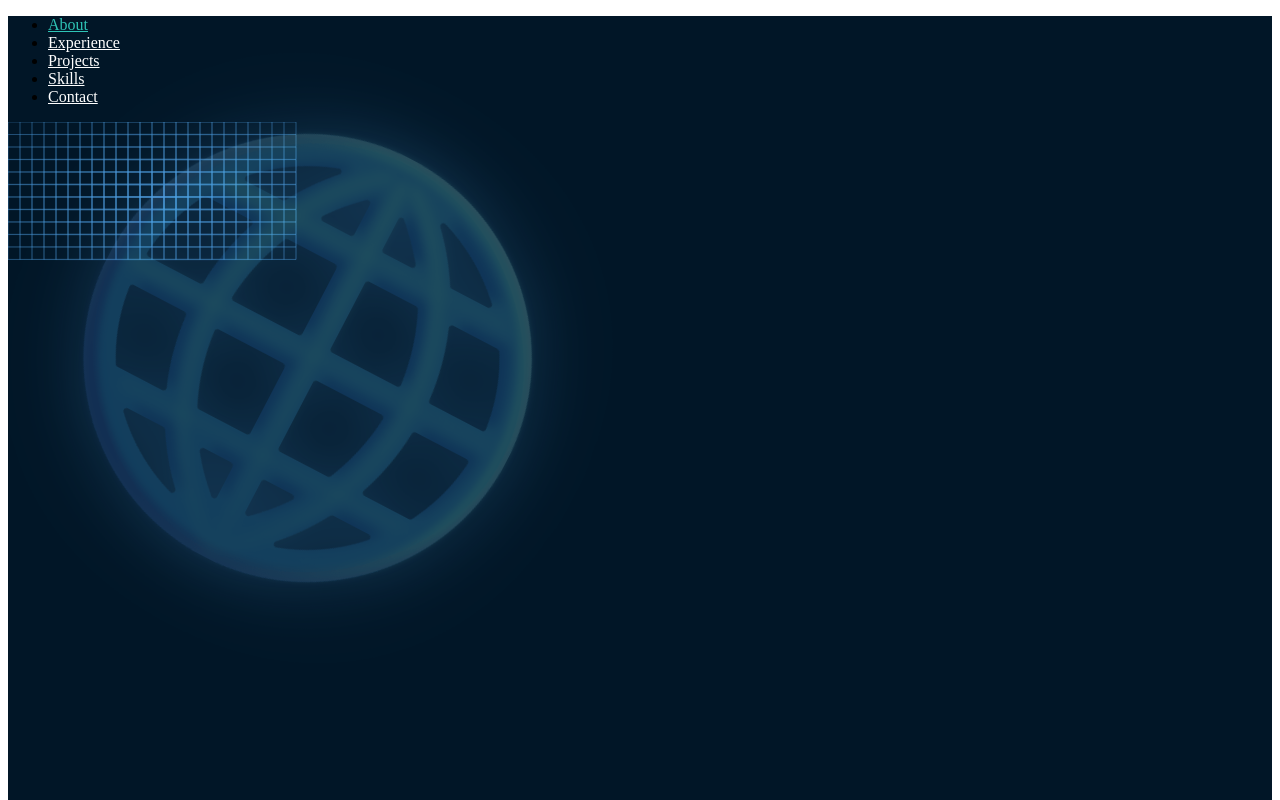
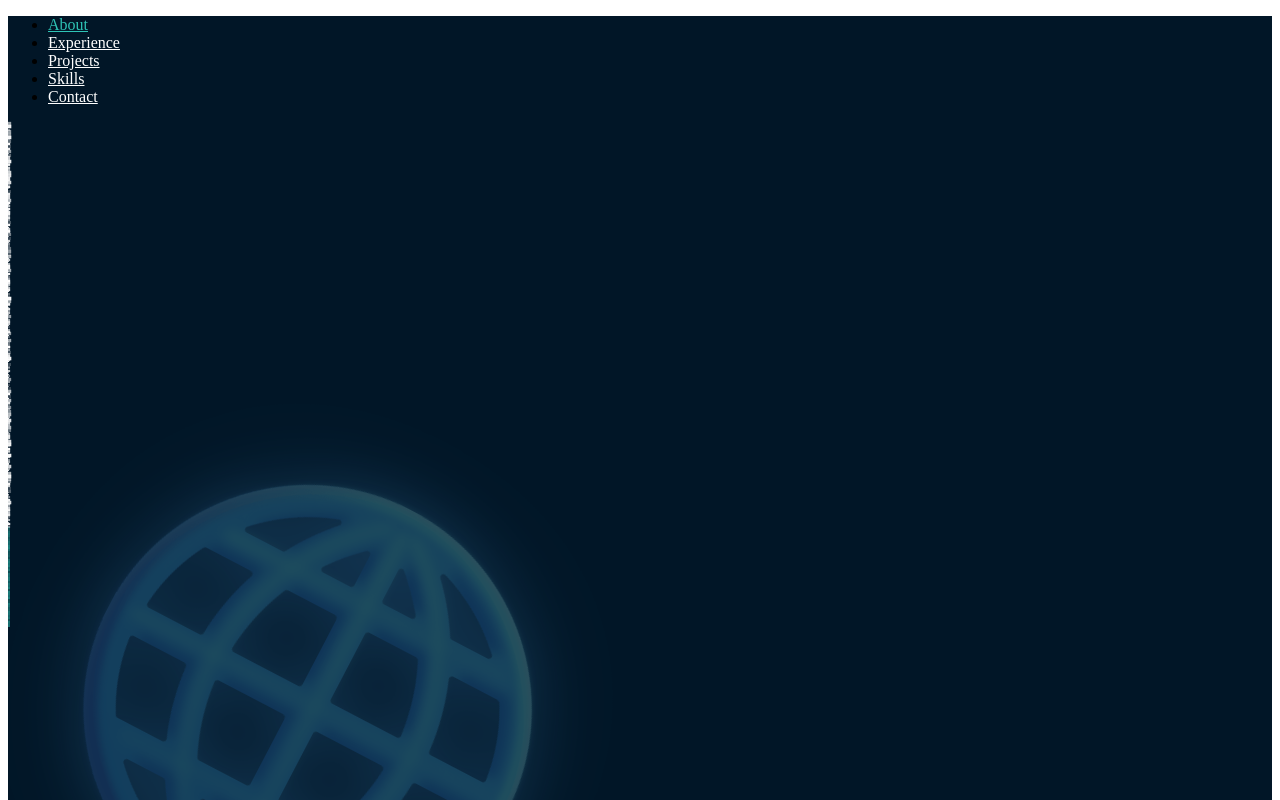
Before and after one commit to Steve-IX/Portfolio, a Next.js app: page / in a window 1280 px wide. Shown: the top 800 px of the page. Built offline with nearby package versions, Linux system fonts and the light colour scheme.

Commit message:
feat: Add cosmic background with shooting stars

```diff
--- a/app/page.jsx
+++ b/app/page.jsx
@@ -30,195 +30,117 @@
   };
 };
 
-// Animated Grid Background Component
-const AnimatedGridBackground = () => {
-  const [mousePosition, setMousePosition] = useState({ x: 0.5, y: 0.5 });
+// Cosmic Background Component
+const CosmicBackground = () => {
+  // Generate random stars
+  const stars = Array.from({ length: 200 }).map((_, i) => ({
+    id: i,
+    x: Math.random() * 100,
+    y: Math.random() * 100,
+    size: Math.random() * 2 + 1,
+    duration: Math.random() * 3 + 2,
+    delay: Math.random() * 2,
+  }));
 
-  const handleMouseMove = (e) => {
-    const rect = e.currentTarget.getBoundingClientRect();
-    const x = (e.clientX - rect.left) / rect.width;
-    const y = (e.clientY - rect.top) / rect.height;
-    setMousePosition({ x: Math.max(0, Math.min(1, x)), y: Math.max(0, Math.min(1, y)) });
-  };
+  // Generate shooting stars
+  const shootingStars = Array.from({ length: 8 }).map((_, i) => ({
+    id: i,
+    startX: Math.random() * 100,
+    startY: Math.random() * 50,
+    duration: Math.random() * 2 + 1,
+    delay: i * 3,
+  }));
 
   return (
-    <div
-      className="absolute inset-0 overflow-hidden"
-      onMouseMove={handleMouseMove}
-      style={{ pointerEvents: 'auto' }}
-    >
-      <div className="absolute inset-0">
-        {/* Generate grid dots */}
-        {Array.from({ length: 300 }).map((_, i) => {
-          const x = (i % 25) * 4; // 25 columns, 4% spacing
-          const y = Math.floor(i / 25) * 8.33; // 12 rows, ~8.33% spacing
-
-          // Calculate distance from mouse for morphing effect
-          const distanceFromMouse = Math.sqrt(
-            Math.pow((x / 100) - mousePosition.x, 2) +
-            Math.pow((y / 100) - mousePosition.y, 2)
-          );
-
-          // More responsive scaling and opacity
-          const scale = Math.max(0.5, Math.min(3, 1 + (1 - distanceFromMouse) * 2));
-          const opacity = Math.max(0.2, Math.min(1, 0.4 + (1 - distanceFromMouse) * 0.6));
-
-          return (
+    <div className="absolute inset-0 overflow-hidden bg-gradient-to-b from-[#010b14] via-[#011627] to-black">
+      {/* Static stars */}
+      {stars.map((star) => (
         <motion.div
-              key={i}
-              className="absolute w-1 h-1 rounded-full"
+          key={star.id}
+          className="absolute rounded-full"
           style={{
-                left: `${x}%`,
-                top: `${y}%`,
-                backgroundColor: P3_COLORS.accent,
+            left: `${star.x}%`,
+            top: `${star.y}%`,
+            width: `${star.size}px`,
+            height: `${star.size}px`,
+            backgroundColor: 'white',
           }}
+          initial={{ opacity: 0 }}
           animate={{
-                scale: scale,
-                opacity: opacity,
+            opacity: [0.2, 1, 0.2],
+            scale: [1, 1.2, 1],
           }}
           transition={{
-                type: "spring",
-                stiffness: 400,
-                damping: 25,
-                duration: 0.2
-              }}
-            />
-          );
-        })}
-
-        {/* Connecting lines that respond to mouse */}
-        <svg className="absolute inset-0 w-full h-full">
-          {/* Horizontal lines */}
-          {Array.from({ length: 300 }).map((_, i) => {
-            const x1 = (i % 25) * 4;
-            const y1 = Math.floor(i / 25) * 8.33;
-            const x2 = ((i + 1) % 25) * 4;
-            const y2 = Math.floor((i + 1) / 25) * 8.33;
-
-            if ((i + 1) % 25 === 0) return null; // Skip end of rows
-
-            const midX = (x1 + x2) / 200; // Convert to 0-1 range
-            const midY = (y1 + y2) / 200;
-
-            const distanceFromMouse = Math.sqrt(
-              Math.pow(midX - mousePosition.x, 2) +
-              Math.pow(midY - mousePosition.y, 2)
-            );
-
-            const lineOpacity = Math.max(0.1, Math.min(0.8, 0.2 + (1 - distanceFromMouse) * 0.6));
-            const strokeWidth = Math.max(0.5, Math.min(2, 0.5 + (1 - distanceFromMouse) * 1.5));
-
-            return (
-              <motion.line
-                key={`h-${i}`}
-                x1={`${x1}%`}
-                y1={`${y1}%`}
-                x2={`${x2}%`}
-                y2={`${y1}%`}
-                stroke={P3_COLORS.primary}
-                animate={{
-                  opacity: lineOpacity,
-                  strokeWidth: strokeWidth,
-                }}
-                transition={{
-                  type: "spring",
-                  stiffness: 300,
-                  damping: 20,
-                  duration: 0.2
-                }}
-              />
-            );
-          })}
-
-          {/* Vertical lines */}
-          {Array.from({ length: 275 }).map((_, i) => {
-            const x1 = (i % 25) * 4;
-            const y1 = Math.floor(i / 25) * 8.33;
-            const y2 = Math.floor((i + 25) / 25) * 8.33;
-
-            if (Math.floor(i / 25) >= 11) return null; // Skip bottom row
-
-            const midX = x1 / 100;
-            const midY = (y1 + y2) / 200;
-
-            const distanceFromMouse = Math.sqrt(
-              Math.pow(midX - mousePosition.x, 2) +
-              Math.pow(midY - mousePosition.y, 2)
-            );
-
-            const lineOpacity = Math.max(0.1, Math.min(0.8, 0.2 + (1 - distanceFromMouse) * 0.6));
-            const strokeWidth = Math.max(0.5, Math.min(2, 0.5 + (1 - distanceFromMouse) * 1.5));
-
-            return (
-              <motion.line
-                key={`v-${i}`}
-                x1={`${x1}%`}
-                y1={`${y1}%`}
-                x2={`${x1}%`}
-                y2={`${y2}%`}
-                stroke={P3_COLORS.primary}
-                animate={{
-                  opacity: lineOpacity,
-                  strokeWidth: strokeWidth,
-                }}
-                transition={{
-                  type: "spring",
-                  stiffness: 300,
-                  damping: 20,
-                  duration: 0.2
-                }}
-              />
-            );
-          })}
-        </svg>
-
-        {/* Floating particles that follow mouse */}
-        {Array.from({ length: 12 }).map((_, i) => (
-          <motion.div
-            key={`particle-${i}`}
-            className="absolute w-2 h-2 rounded-full"
-            style={{
-              backgroundColor: P3_COLORS.accent,
-              opacity: 0.6,
-              boxShadow: `0 0 10px ${P3_COLORS.accent}50`,
-            }}
-            animate={{
-              left: `${mousePosition.x * 90 + (i * 6)}%`,
-              top: `${mousePosition.y * 85 + (i * 4)}%`,
-              scale: [1, 1.3, 1],
-            }}
-            transition={{
-              left: { duration: 1.2 + i * 0.1, ease: "easeOut" },
-              top: { duration: 1.2 + i * 0.1, ease: "easeOut" },
-              scale: {
-                duration: 1.8 + i * 0.2,
+            duration: star.duration,
             repeat: Infinity,
-                repeatType: "reverse",
-              },
+            delay: star.delay,
           }}
         />
       ))}
 
-        {/* Cursor glow effect */}
+      {/* Shooting stars */}
+      {shootingStars.map((star) => (
         <motion.div
-          className="absolute w-32 h-32 rounded-full pointer-events-none"
+          key={star.id}
+          className="absolute h-[1px] w-[50px] origin-left"
           style={{
-            background: `radial-gradient(circle, ${P3_COLORS.accent}25 0%, ${P3_COLORS.primary}15 30%, transparent 70%)`,
-            filter: 'blur(15px)',
+            left: `${star.startX}%`,
+            top: `${star.startY}%`,
+            background: `linear-gradient(90deg, ${P3_COLORS.primary}, transparent)`,
+            transform: 'rotate(-45deg)',
+          }}
+          initial={{ opacity: 0, scale: 0 }}
+          animate={{
+            opacity: [0, 1, 0],
+            scaleX: [0, 1, 0],
+            x: ['0%', '500%'],
+            y: ['0%', '500%'],
+          }}
+          transition={{
+            duration: star.duration,
+            repeat: Infinity,
+            delay: star.delay,
+            ease: "linear",
+          }}
+        />
+      ))}
+
+      {/* Nebula effects */}
+      <div
+        className="absolute inset-0 opacity-30"
+        style={{
+          background: `
+            radial-gradient(circle at 20% 30%, ${P3_COLORS.primary}15 0%, transparent 40%),
+            radial-gradient(circle at 80% 70%, ${P3_COLORS.accent}15 0%, transparent 40%),
+            radial-gradient(circle at 50% 50%, ${P3_COLORS.primary}10 0%, transparent 60%)
+          `,
+        }}
+      />
+
+      {/* Cosmic dust particles */}
+      {Array.from({ length: 50 }).map((_, i) => (
+        <motion.div
+          key={`dust-${i}`}
+          className="absolute rounded-full"
+          style={{
+            left: `${Math.random() * 100}%`,
+            top: `${Math.random() * 100}%`,
+            width: '2px',
+            height: '2px',
+            backgroundColor: P3_COLORS.accent,
+            opacity: 0.3,
           }}
           animate={{
-            left: `${mousePosition.x * 100}%`,
-            top: `${mousePosition.y * 100}%`,
-            transform: 'translate(-50%, -50%)',
+            opacity: [0.3, 0.6, 0.3],
+            scale: [1, 1.5, 1],
           }}
           transition={{
-            type: "spring",
-            stiffness: 150,
-            damping: 20,
-            duration: 0.4
+            duration: Math.random() * 3 + 2,
+            repeat: Infinity,
+            delay: Math.random() * 2,
           }}
         />
-      </div>
+      ))}
     </div>
   );
 };
@@ -450,9 +372,9 @@
       <NavBar />
 
       {/* HERO */}
-      <section className="min-h-screen flex items-center justify-center bg-gradient-to-b from-transparent to-black relative overflow-hidden">
-        {/* Animated Grid Background */}
-        <AnimatedGridBackground />
+      <section className="min-h-screen flex items-center justify-center relative overflow-hidden">
+        {/* Cosmic Background */}
+        <CosmicBackground />
         {/* Subtle Spinning Globe */}
         <SpinningGlobe />
 
@@ -484,15 +406,6 @@
             </Button>
           </div>
         </motion.div>
-
-        {/* Enhanced background overlay */}
-        <div className="absolute inset-0 bg-[url('/stripes.svg')] opacity-3" />
-        <div
-          className="absolute inset-0 opacity-10"
-          style={{
-            background: `radial-gradient(circle at 30% 50%, ${P3_COLORS.primary}20 0%, transparent 50%)`,
-          }}
-        />
       </section>
 
       {/* ABOUT */}
```
Lines whose indentation alone changed are shown as unchanged.
